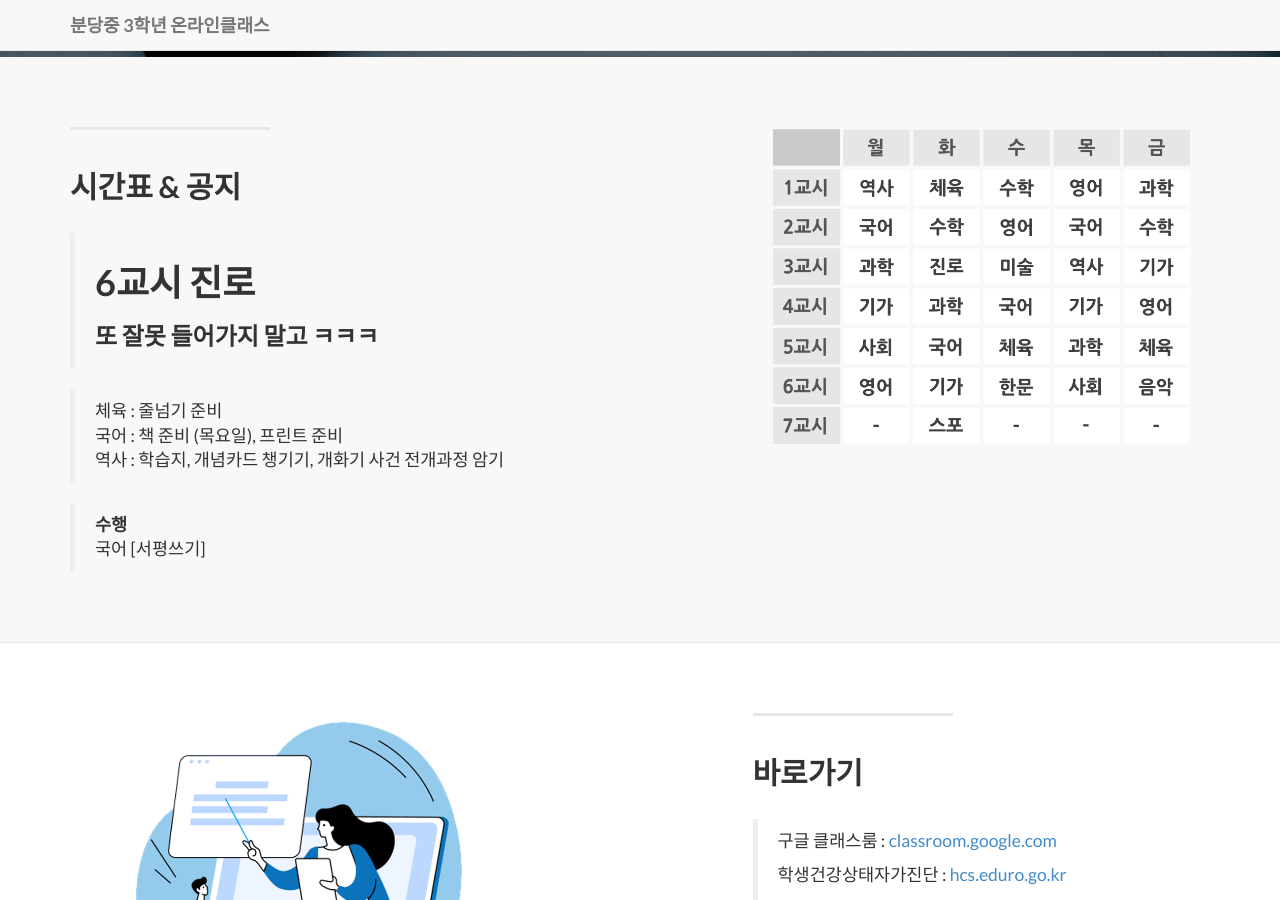
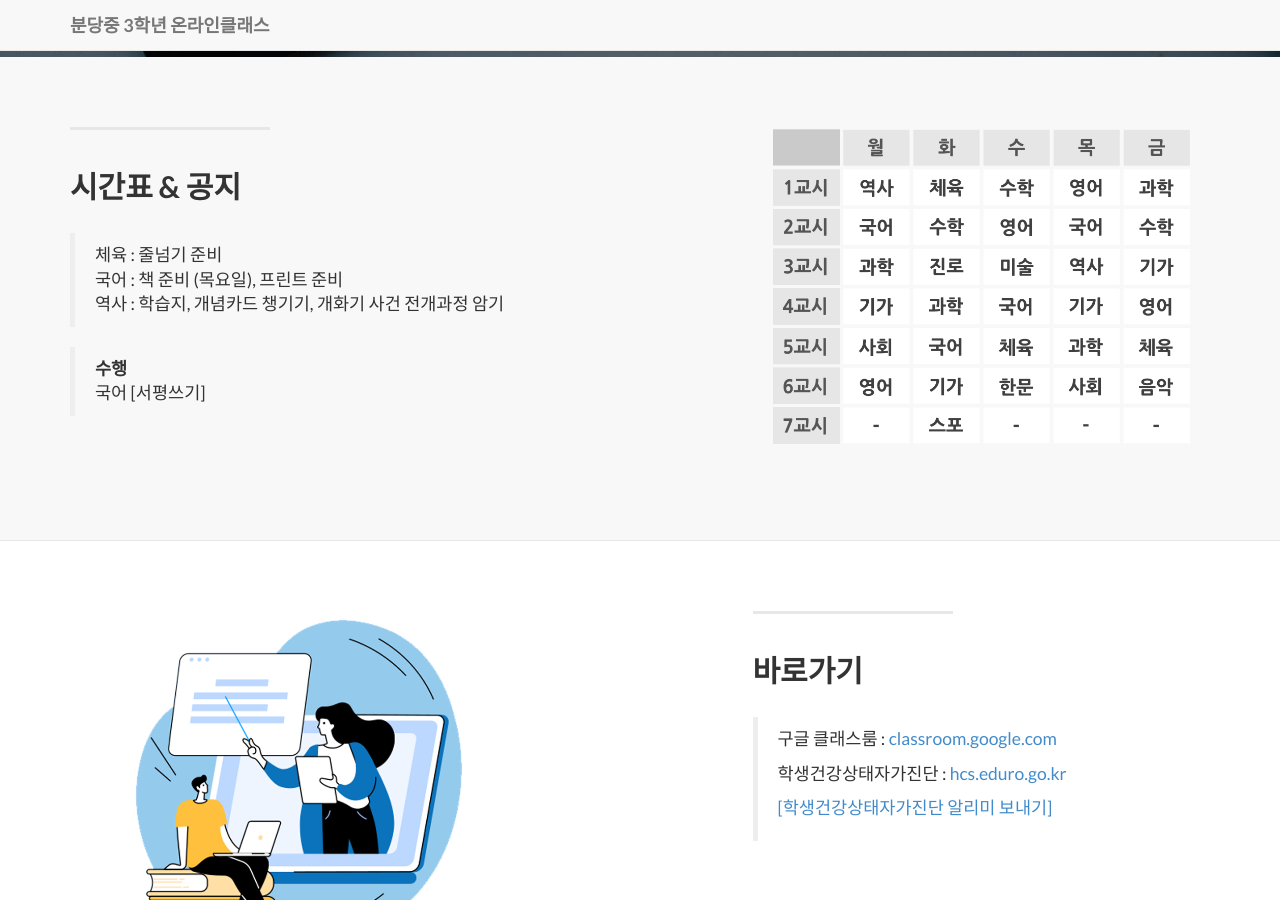
Before and after one commit to bundang-ms-2021/oncl, a Jekyll site: the page built from index.html, in a window 1280 px wide and 900 px high, scrolled down 707 px. Built offline with Jekyll 4.4.1, drawn with Linux system fonts in a browser that asks for light colours; nearby versions of some CDN libraries; library files that are not in the unit come from our copies.

Commit message:
Update 2014-09-21-services-1.markdown

```diff
--- a/_posts/2014-09-21-services-1.markdown
+++ b/_posts/2014-09-21-services-1.markdown
@@ -6,9 +6,6 @@
 description: |
 ---
 
-  > <h1>6교시 진로</h1>
-  > <h3>또 잘못 들어가지 말고 ㅋㅋㅋ</h3>
-
   > 체육 : 줄넘기 준비
   > 국어 : 책 준비 (목요일), 프린트 준비
   > 역사 : 학습지, 개념카드 챙기기, 개화기 사건 전개과정 암기
```
